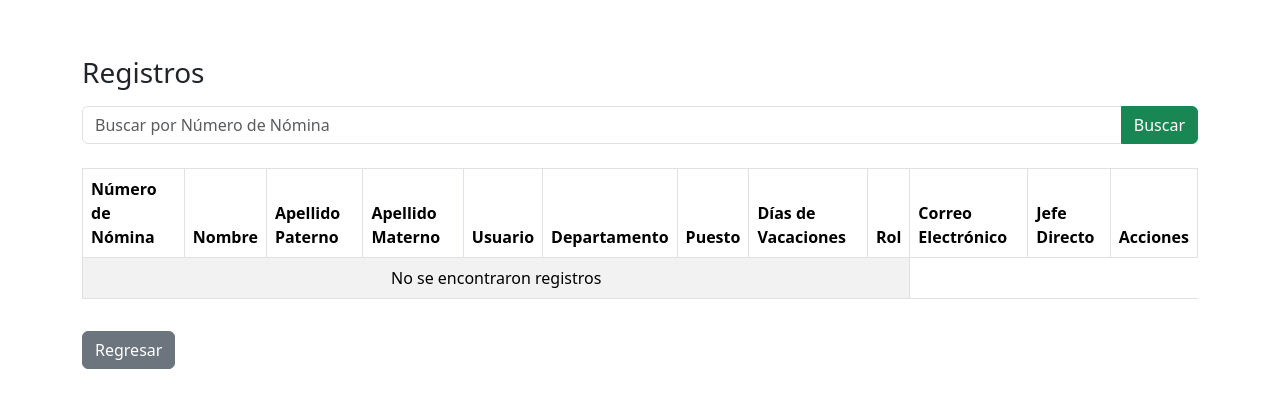
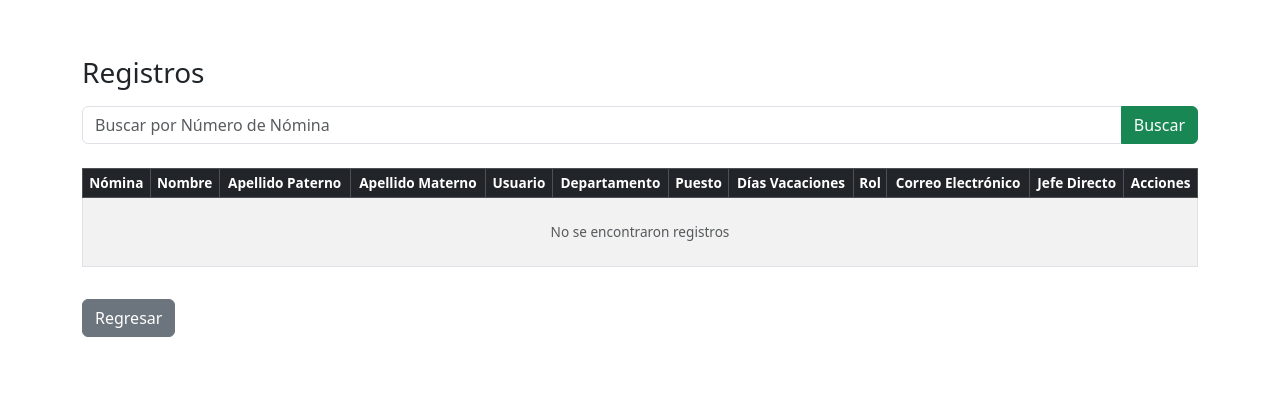
Before and after one commit to ValencianoAlan/IncidenciasTohken, a Flask app: page /ver_registros in a window 1280 px wide. Shown: the part 70-478 px from the top of the page. Run offline with Flask 3, Linux system fonts and the light colour scheme; the visitor is signed in with stand-in values (Sample User, id 1); data that the repository does not hold is empty.

Commit message:
pequeños arreglos
arreglo de diseño y cambio de correo de envio de prueba

```diff
--- a/Original/app/__init__.py
+++ b/Original/app/__init__.py
@@ -16,8 +16,8 @@ def create_app():
     app.config["MAIL_SERVER"] = "smtp.gmail.com"  # Ejemplo para Gmail
     app.config["MAIL_PORT"] = 587
     app.config["MAIL_USE_TLS"] = True
-    app.config["MAIL_USERNAME"] = "escaner.ttm@tohken.mx"
-    app.config["MAIL_PASSWORD"] = "flst rwdn vgam ouxh"  # No la expongas públicamente
+    app.config["MAIL_USERNAME"] = "soporte@tohken.mx"
+    app.config["MAIL_PASSWORD"] = "swdk yxba rhgr meqo"  # No la expongas públicamente
 
     app.register_blueprint(auth_bp)
     app.register_blueprint(user_bp)
--- a/Original/app/controllers/user_controller.py
+++ b/Original/app/controllers/user_controller.py
@@ -75,21 +75,25 @@ def borrar_usuario(numNomina):
 
 @user_bp.route('/editar_usuario/<int:numNomina>', methods=['GET', 'POST'])
 def editar_usuario(numNomina):
+    # 1. Verificación de permisos [cite: 1, 511-513]
     if 'rol' not in session or session['rol'] not in ['Admin', 'Supervisor', 'Gerente']:
         flash("No tienes permiso para acceder a esta página", "error")
         return redirect(url_for('auth.bienvenida'))
 
+    # 2. Obtención de datos iniciales para cargar el formulario [cite: 1, 514-518]
     usuario = user_model.get_user_by_numNomina(numNomina)
     departamentos = user_model.get_departamentos()
     puestos = user_model.get_puestos()
     roles = user_model.get_roles()
-    usuarios = user_model.get_all_users()  # Obtener todos los usuarios para seleccionar jefe directo
+    usuarios = user_model.get_all_users()  # Necesario para el selector de jefe directo
 
     if not usuario:
         flash("Usuario no encontrado", "error")
         return redirect(url_for('auth.bienvenida'))
 
+    # 3. Procesamiento del formulario al enviar (POST) [cite: 1, 522]
     if request.method == 'POST':
+        # Captura de datos básicos [cite: 1, 523-532]
         nombre = request.form['nombre']
         apellido_paterno = request.form['apellidoPaterno']
         apellido_materno = request.form['apellidoMaterno']
@@ -99,16 +103,37 @@ def editar_usuario(numNomina):
         idPuesto = request.form['idPuesto']
         idRol = request.form['idRol']
         diasVacaciones = request.form['diasVacaciones']
-        correo_electronico = request.form['correo_electronico']  # Nuevo campo
-        jefe_directo = request.form['jefe_directo']  # Nuevo campo
+        correo_electronico = request.form['correo_electronico']
 
-        if user_model.update_user(numNomina, nombre, apellido_paterno, apellido_materno, username, password, idDepartamento, idPuesto, idRol, diasVacaciones, correo_electronico, jefe_directo):
+        # --- CORRECCIÓN DE JEFE DIRECTO ---
+        # Si el valor viene vacío del formulario, lo convertimos a None para que SQL lo trate como NULL
+        jefe_directo = request.form.get('jefe_directo')
+        if not jefe_directo or jefe_directo.strip() == "":
+            jefe_directo = None
+        # ----------------------------------
+
+        # 4. Intento de actualización en la base de datos [cite: 1, 534]
+        if user_model.update_user(
+            numNomina, nombre, apellido_paterno, apellido_materno,
+            username, password, idDepartamento, idPuesto, idRol,
+            diasVacaciones, correo_electronico, jefe_directo
+        ):
             flash("Usuario actualizado exitosamente", "success")
-            return redirect(url_for('user.ver_registros'))
+            # --- MEJORA DE UX ---
+            # Redirigimos a la misma página de edición para ver el mensaje flash
+            return redirect(url_for('user.editar_usuario', numNomina=numNomina))
         else:
             flash("Error al actualizar usuario", "error")
 
-    return render_template('editar_usuario.html', usuario=usuario, departamentos=departamentos, puestos=puestos, roles=roles, usuarios=usuarios)
+    # 5. Renderizado de la vista [cite: 1, 539]
+    return render_template(
+        'editar_usuario.html',
+        usuario=usuario,
+        departamentos=departamentos,
+        puestos=puestos,
+        roles=roles,
+        usuarios=usuarios
+    )
 
 @user_bp.route('/obtener_puestos_por_departamento/<int:idDepartamento>', methods=['GET'])
 def obtener_puestos_por_departamento(idDepartamento):
--- a/Original/app/views/templates/ver_registros.html
+++ b/Original/app/views/templates/ver_registros.html
@@ -30,17 +30,17 @@
             </div>
         </form>
         <div class="table-responsive">
-            <table class="table table-striped table-bordered">
-                <thead>
+    <table class="table table-striped table-bordered table-sm table-hover" style="font-size: 0.85rem;">
+        <thead class="table-dark text-center align-middle">
             <tr>
-                        <th>Número de Nómina</th>
+                <th>Nómina</th>
                 <th>Nombre</th>
                 <th>Apellido Paterno</th>
                 <th>Apellido Materno</th>
                 <th>Usuario</th>
                 <th>Departamento</th>
                 <th>Puesto</th>
-                        <th>Días de Vacaciones</th>
+                <th>Días Vacaciones</th>
                 <th>Rol</th>
                 <th>Correo Electrónico</th>
                 <th>Jefe Directo</th>
@@ -51,33 +51,33 @@
             {% if registros %}
             {% for registro in registros %}
             <tr>
-                                <td class="align-middle border border-1">{{ registro.numNomina }}</td>
-                                <td class="align-middle border border-1">{{ registro.nombre }}</td>
-                                <td class="align-middle border border-1">{{ registro.apellidoPaterno }}</td>
-                                <td class="align-middle border border-1">{{ registro.apellidoMaterno }}</td>
-                                <td class="align-middle border border-1">{{ registro.username }}</td>
-                                <td class="align-middle border border-1">{{ registro.nombreDepartamento }}</td>
-                                <td class="align-middle border border-1">{{ registro.nombrePuesto }}</td>
-                                <td class="align-middle border border-1">{{ registro.diasVacaciones }}</td>
-                                <td class="align-middle border border-1">{{ registro.nombreRol }}</td>
-                                <td class="align-middle border border-1">{{ registro.correo_electronico }}</td>
-                                <td class="align-middle border border-1">
+                <td class="align-middle text-center">{{ registro.numNomina }}</td>
+                <td class="align-middle">{{ registro.nombre }}</td>
+                <td class="align-middle">{{ registro.apellidoPaterno }}</td>
+                <td class="align-middle">{{ registro.apellidoMaterno }}</td>
+                <td class="align-middle">{{ registro.username }}</td>
+                <td class="align-middle">{{ registro.nombreDepartamento }}</td>
+                <td class="align-middle">{{ registro.nombrePuesto }}</td>
+                <td class="align-middle text-center">{{ registro.diasVacaciones }}</td>
+                <td class="align-middle">{{ registro.nombreRol }}</td>
+                <td class="align-middle">{{ registro.correo_electronico }}</td>
+                <td class="align-middle">
                     {% if registro.nombre_jefe %}
                         {{ registro.nombre_jefe }} {{ registro.apellido_jefe }}
                     {% else %}
-                                        Sin jefe asignado
+                        <span class="text-muted fst-italic">Sin jefe</span>
                     {% endif %}
                 </td>
-                                <td class="align-middle border border-1">
-                                    <div class="d-flex justify-content-center">
-                                        <!-- Botón de Editar -->
-                                        <a href="{{ url_for('user.editar_usuario', numNomina=registro.numNomina) }}" class="btn btn-warning me-2">
-                                            Editar Usuario
+                <td class="align-middle">
+                    <div class="d-flex justify-content-center gap-1">
+                        <a href="{{ url_for('user.editar_usuario', numNomina=registro.numNomina) }}" class="btn btn-warning btn-sm" title="Editar">
+                            <i class="bi bi-pencil-square"></i>
                         </a>
-                                        <!-- Botón de Borrar (solo visible para Admin) -->
                         {% if session['rol'] == 'Admin' %}
-                                            <form method="POST" action="{{ url_for('user.borrar_usuario', numNomina=registro.numNomina) }}">
-                                                <button type="submit" class="btn btn-danger">Borrar Usuario</button>
+                        <form method="POST" action="{{ url_for('user.borrar_usuario', numNomina=registro.numNomina) }}" style="margin: 0;">
+                            <button type="submit" class="btn btn-danger btn-sm" title="Borrar" onclick="return confirm('¿Estás seguro de que deseas borrar este usuario?');">
+                                <i class="bi bi-trash"></i>
+                            </button>
                         </form>
                         {% endif %}
                     </div>
@@ -86,7 +86,7 @@
             {% endfor %}
             {% else %}
             <tr>
-                            <td colspan="9" class="text-center">No se encontraron registros</td>
+                <td colspan="12" class="text-center py-4 text-muted">No se encontraron registros</td>
             </tr>
             {% endif %}
         </tbody>
```
Also changed, not shown: Original/app/controllers/incidencias_controller.py (+15 -12 lines), Original/app/views/templates/incidencia.html (+26 -17 lines), Original/app/views/templates/mis_solicitudes.html (+27 -27 lines), 1 other file. Lines whose indentation alone changed are shown as unchanged.
